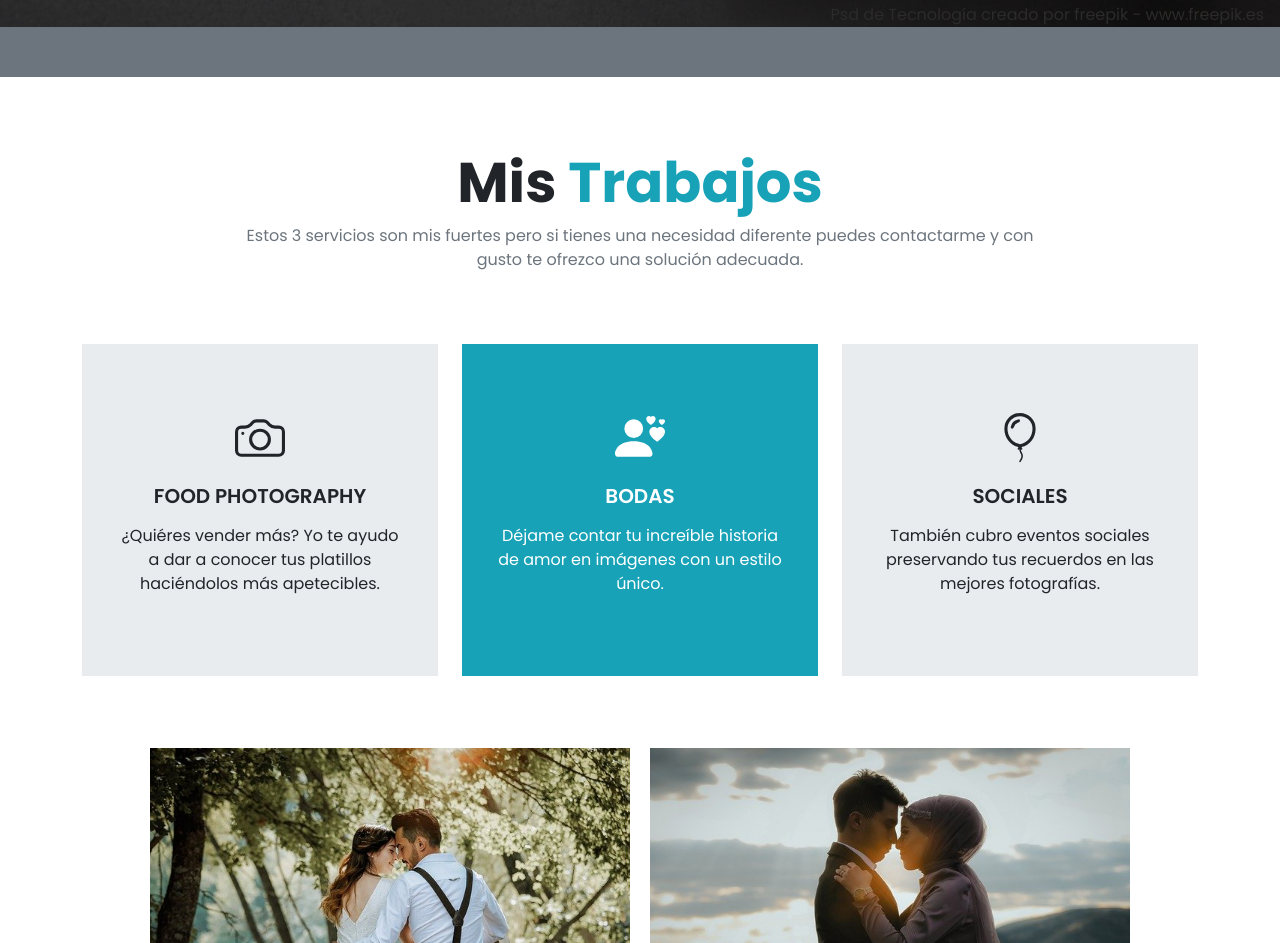
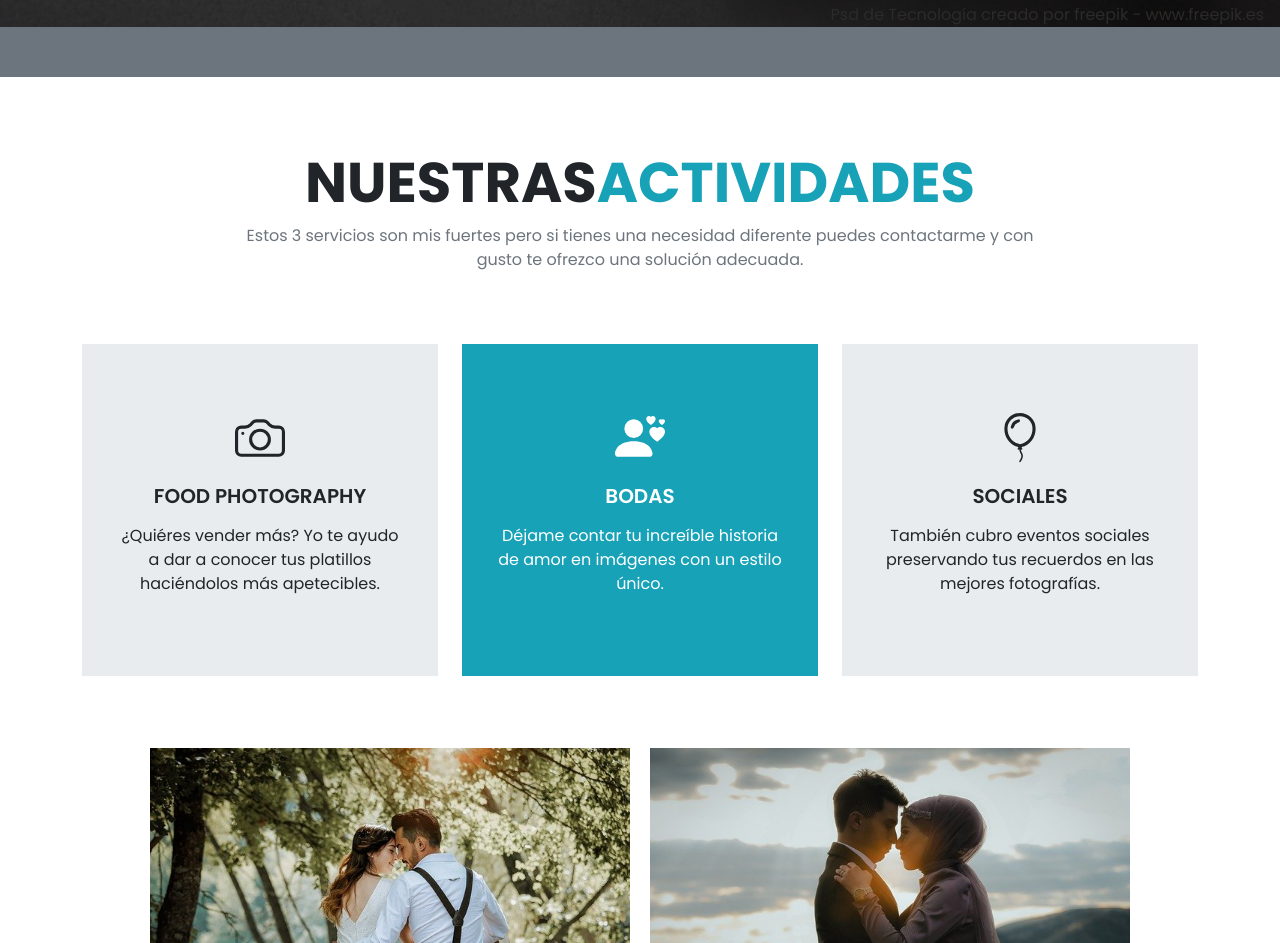
Before and after one commit to fredyfm/mendoza, a plain HTML site: page index.html in a window 1280 px wide. Shown: the part 773-1716 px from the top of the page. Drawn offline with nearby package versions, Linux system fonts and the light colour scheme.

Commit message:
Update index.html

```diff
--- a/index.html
+++ b/index.html
@@ -234,7 +234,7 @@
    <div class="container my-5 pt-4">
     <section>
         <div class="text-center mb-5 col-md-10 mx-auto">
-            <h2 class="font-weight-bold display-4 ">Mis <span style="color: #17a2b8">Trabajos</span></h2>
+            <h2 class="font-weight-bold display-4 ">NUESTRAS<span style="color: #17a2b8">ACTIVIDADES</span></h2>
             <p class="mx-5 text-secondary">Estos 3 servicios son mis fuertes pero si tienes una necesidad diferente puedes contactarme y con gusto te ofrezco una solución adecuada.</p>
         </div>
         <div class="row">
```
